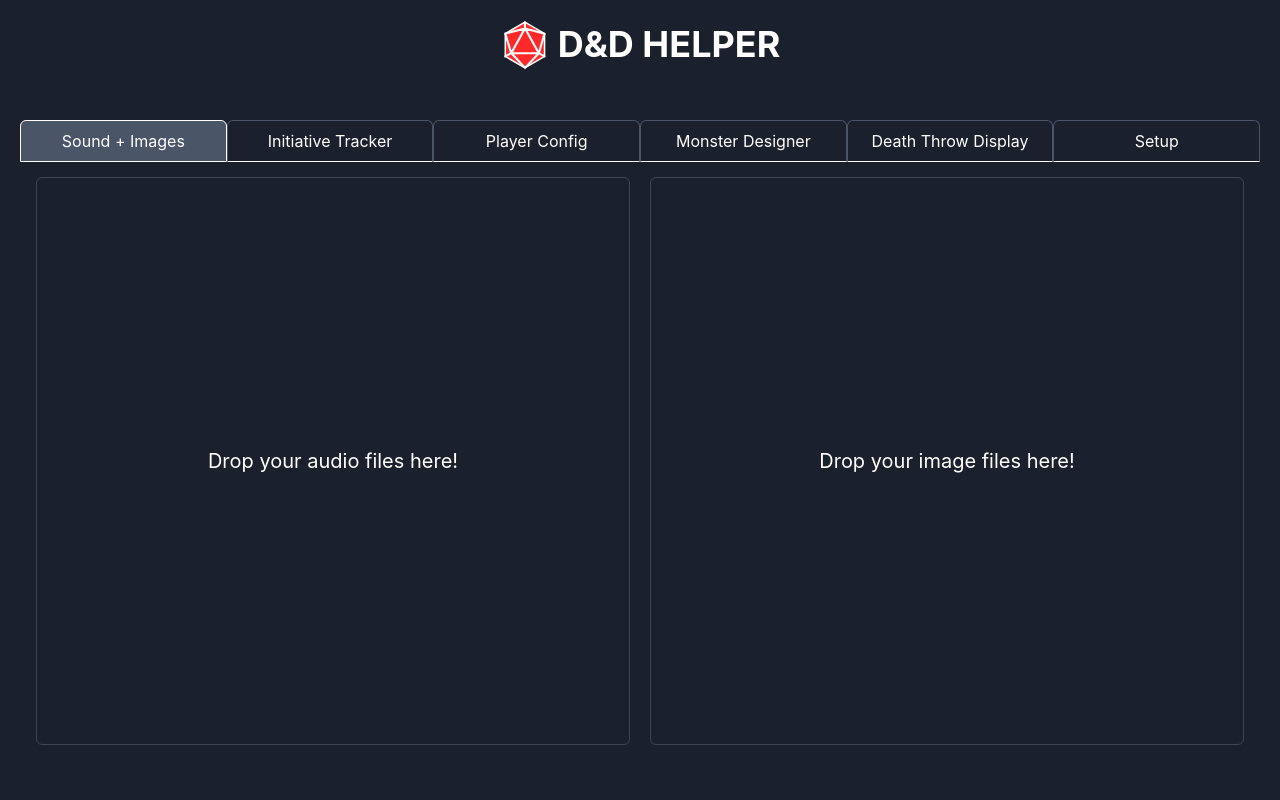
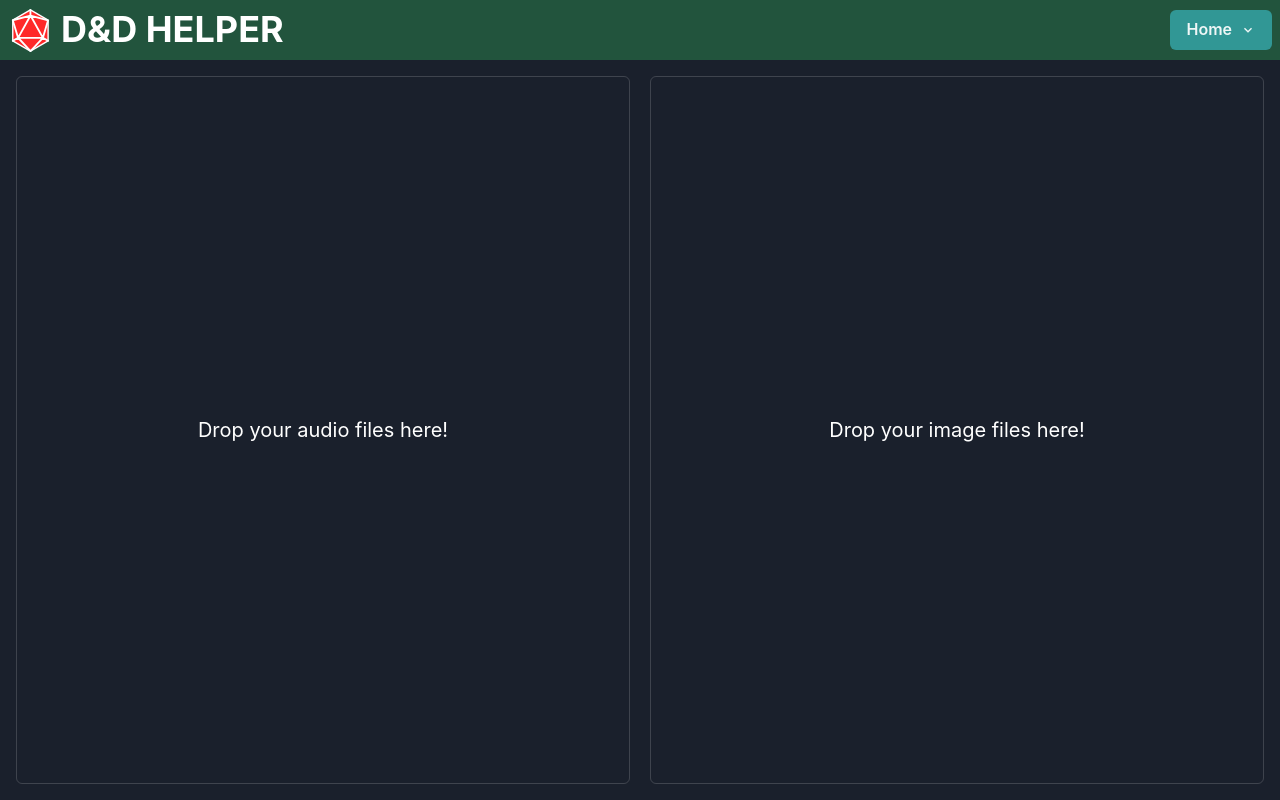
Before and after one commit to James-WS-McCullough/ddhelper, a React (Vite) app: page / in a window 1280 px wide. Built offline with nearby package versions, Linux system fonts and the light colour scheme.

Commit message:
chore: refactor to use header bar

```diff
--- /dev/null
+++ b/src/components/HeaderBar.tsx
@@ -0,0 +1,85 @@
+import {
+  Box,
+  Heading,
+  HStack,
+  Menu,
+  MenuButton,
+  MenuList,
+  MenuItem,
+  Button,
+} from "@chakra-ui/react";
+import { useSearchParams } from "react-router-dom";
+import { ChevronDownIcon } from "@chakra-ui/icons";
+import { D20Icon } from "../assets/D20icon";
+import { useState } from "react";
+
+export const HeaderBar = () => {
+  const [searchParams, setSearchParams] = useSearchParams();
+  const [selectedOption, setSelectedOption] = useState(
+    searchParams.get("category") || "all"
+  );
+
+  const options = [
+    { value: "all", label: "Home" },
+    { value: "initiative", label: "Initiative" },
+    { value: "deaththrowdisplay", label: "Death Throw Display" },
+    { value: "playerconfig", label: "Player Config" },
+    { value: "monsterconfig", label: "Monster Config" },
+  ];
+
+  const handleOptionSelect = (value: string) => {
+    setSelectedOption(value);
+    setSearchParams({ category: value });
+  };
+
+  return (
+    <HStack
+      width={"full"}
+      backgroundColor={"green.800"}
+      padding={2}
+      spacing={2}
+      h="60px"
+      justifyContent={"space-between"}
+    >
+      <HStack>
+        <D20Icon size={45} />
+        <Heading>D&D HELPER</Heading>
+      </HStack>
+      <HStack>
+        <Menu>
+          <MenuButton
+            as={Button}
+            rightIcon={<ChevronDownIcon />}
+            background={"teal.500"}
+            _hover={{
+              background: "teal.700",
+              color: "white",
+            }}
+            _active={{
+              background: "teal.700",
+              color: "white",
+            }}
+          >
+            {options.find((option) => option.value === selectedOption)?.label ||
+              "Select Category"}
+          </MenuButton>
+          <MenuList background={"teal.700"}>
+            {options.map((option) => (
+              <MenuItem
+                background={"teal.700"}
+                _hover={{
+                  background: "teal.600",
+                  color: "white",
+                }}
+                key={option.value}
+                onClick={() => handleOptionSelect(option.value)}
+              >
+                {option.label}
+              </MenuItem>
+            ))}
+          </MenuList>
+        </Menu>
+      </HStack>
+    </HStack>
+  );
+};
--- a/src/components/InitiativeTracker.tsx
+++ b/src/components/InitiativeTracker.tsx
@@ -353,8 +353,7 @@ const InitiativeTracker: React.FC = () => {
   });
 
   return (
-    <Box>
-      <VStack margin={2}>
+    <VStack>
       <VStack width="100%">
         {participants.map((participant) => (
           <HStack
@@ -387,10 +386,7 @@ const InitiativeTracker: React.FC = () => {
                     valueString.target.value !== "" &&
                     !isNaN(parseInt(valueString.target.value, 10))
                   ) {
-                      updateInitiative(
-                        participant.id,
-                        valueString.target.value
-                      );
+                    updateInitiative(participant.id, valueString.target.value);
                   }
                 }}
                 w="40px" // Update width to 20
@@ -445,9 +441,7 @@ const InitiativeTracker: React.FC = () => {
                             }}
                           />
                           {participant.combatants.length > 1 && (
-                              <Text key={combatant.id}>
-                                {combatant.letter}:
-                              </Text>
+                            <Text key={combatant.id}>{combatant.letter}:</Text>
                           )}
                           {combatant.hitPoints > 0 ? (
                             <Text
@@ -570,7 +564,7 @@ const InitiativeTracker: React.FC = () => {
           aria-label="Add participant"
         />
       </HStack>
-      </VStack>
+
       {/* Encounter Selection Modal */}
       <Modal isOpen={isOpen} onClose={onClose}>
         <ModalOverlay />
@@ -737,7 +731,7 @@ const InitiativeTracker: React.FC = () => {
           </ModalBody>
         </DarkModalContent>
       </Modal>
-    </Box>
+    </VStack>
   );
 };
 
--- a/src/components/ScrollableTabPannel.tsx
+++ b/src/components/ScrollableTabPannel.tsx
@@ -1,15 +1,8 @@
-import { Button, TabPanel } from "@chakra-ui/react";
+import { TabPanel } from "@chakra-ui/react";
 
 export default function ScrollableTabPanel({ children, ...props }: any) {
   return (
-    <TabPanel
-      maxHeight="100%"
-      height="100%"
-      overflow="auto"
-      borderWidth={1}
-      borderBottomRadius="md"
-      {...props}
-    >
+    <TabPanel maxHeight="100%" height="100%" overflow="auto" {...props}>
       {children}
     </TabPanel>
   );
--- a/src/pages/Home.tsx
+++ b/src/pages/Home.tsx
@@ -2,9 +2,6 @@ import {
   Box,
   Button,
   HStack,
-  Heading,
-  Tab,
-  TabList,
   TabPanel,
   TabPanels,
   Tabs,
@@ -15,15 +12,12 @@ import AudioFileDropper from "./AudioFileDropper";
 import ImageDropper from "./ImageDropper";
 import ScoreInput from "./ScoreInput";
 import { useEffect, useState } from "react";
-import AttackForm from "../components/AttackInput";
 import InitiativeTracker from "../components/InitiativeTracker";
-import SectionTab from "../components/SectionTab";
-import { StatBlockInput } from "../components/StatBlockInput";
-import { PlayerForm } from "../components/PlayerForm";
+import ScrollableTabPanel from "../components/ScrollableTabPannel";
 import { PlayerManager } from "../components/PlayerManager";
-import ScrollableTabPanel from "../components/ScrollableTabPannel";
 import { EncounterManager } from "../components/EncounterManager";
-import { D20Icon } from "../assets/D20icon";
+import { HeaderBar } from "../components/HeaderBar";
+import { useNavigate, useLocation } from "react-router-dom";
 
 export default function Home2() {
   const [scores, setScores] = useState([]); // An array to hold the scores
@@ -35,6 +29,26 @@ export default function Home2() {
   const [showNames, setShowNames] = useState(false);
   const [blackOverlay, setBlackOverlay] = useState(false);
   const [currentlyPlayingVideo, setCurrentlyPlayingVideo] = useState(null);
+
+  const location = useLocation();
+
+  // Get category from URL parameters or default to "all"
+  const searchParams = new URLSearchParams(location.search);
+  const currentCategory = searchParams.get("category") || "all";
+
+  const options = [
+    { value: "all", label: "Home" },
+    { value: "initiative", label: "Initiative Tracker" },
+    { value: "deaththrowdisplay", label: "Death Throw Display" },
+    { value: "playerconfig", label: "Player Config" },
+    { value: "monsterconfig", label: "Monster Config" },
+    { value: "setup", label: "Setup" },
+  ];
+
+  // Find the index of the current category in options
+  const tabIndex = options.findIndex(
+    (option) => option.value === currentCategory
+  );
 
   const handlePopup = () => {
     if (!popupWindow || popupWindow.closed) {
@@ -125,36 +139,32 @@ export default function Home2() {
 
   return (
     <VStack
-      display="flex"
-      flexDirection="column"
-      justifyContent="space-between" // space between main content and the footer
-      alignItems="center"
-      h="100vh" // full height of the viewport
-      maxHeight="100vh"
-      spacing={3}
       bg="gray.800"
       color="white"
-      p={5}
+      display="flex"
+      height={"100vh"}
+      spacing={0}
     >
-      <HStack>
-        <D20Icon size={50} />
-        <Heading>D&D HELPER</Heading>
-      </HStack>
-      <Tabs isFitted variant="enclosed" w="100%" height="calc(100% - 100px)">
-        <TabList>
-          <SectionTab>Sound + Images</SectionTab>
-          <SectionTab>Initiative Tracker</SectionTab>
-          <SectionTab>Player Config</SectionTab>
-          <SectionTab>Monster Designer</SectionTab>
-          <SectionTab>Death Throw Display</SectionTab>
-          <SectionTab>Setup</SectionTab>
-        </TabList>
-        <TabPanels w="100%" height="calc(100% - 60px)">
+      <HeaderBar />
+      <VStack
+        flexDirection="column"
+        justifyContent="space-between"
+        alignItems="center"
+        height="calc(100vh - 60px)"
+        w="100%"
+      >
+        <Tabs
+          variant="enclosed"
+          w="100%"
+          flex={1}
+          height="100%"
+          index={tabIndex >= 0 ? tabIndex : 0}
+        >
+          <TabPanels w="100%" height="100%">
             <TabPanel w="100%" height="100%">
               <HStack spacing={5} w="100%" height="100%">
                 <Box
                   flex={1}
-                p={3}
                   display="flex"
                   flexDirection="column" // Ensures the flex items are stacked vertically
                   maxHeight="100%"
@@ -166,10 +176,8 @@ export default function Home2() {
                 >
                   <AudioFileDropper />
                 </Box>
-
                 <Box
                   flex={1}
-                p={3}
                   borderWidth={1}
                   borderRadius="md"
                   display="flex"
@@ -202,13 +210,13 @@ export default function Home2() {
               <InitiativeTracker />
             </ScrollableTabPanel>
             <ScrollableTabPanel>
+              <ScoreInput scores={scores} setScores={setScores} />
+            </ScrollableTabPanel>
+            <ScrollableTabPanel>
               <PlayerManager />
             </ScrollableTabPanel>
             <ScrollableTabPanel>
               <EncounterManager />
-          </ScrollableTabPanel>
-          <ScrollableTabPanel>
-            <ScoreInput scores={scores} setScores={setScores} />
             </ScrollableTabPanel>
             <TabPanel>
               <Text fontSize="xl" marginBottom="3">
@@ -221,5 +229,6 @@ export default function Home2() {
           </TabPanels>
         </Tabs>
       </VStack>
+    </VStack>
   );
 }
```
Lines whose indentation alone changed are shown as unchanged.
